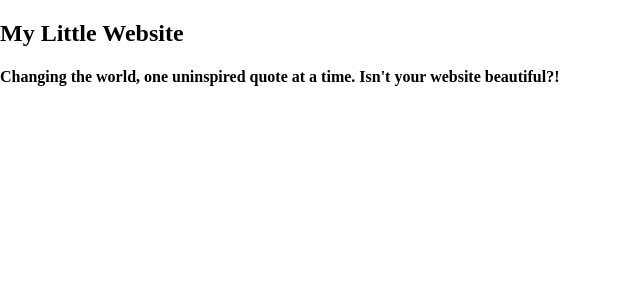
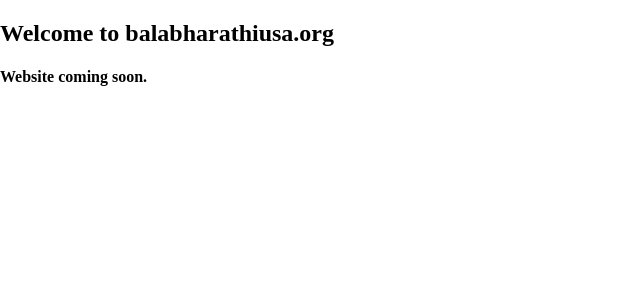
Before and after one commit to dprathipati/dprathipati.github.io, a Jekyll site: the page built from index.html, in a window 1280 px wide. Shown: the top 300 px of the page, without its empty margins (0-640 px from the left). Built offline with Jekyll 4.4.1, drawn with Linux system fonts in a browser that asks for light colours.

Commit message:
added items

```diff
--- a/index.html
+++ b/index.html
@@ -1,7 +1,7 @@
 ---
 layout: default
 title: "Home Page"
-fulltitle: "My New Website | Update Coming August 2004"
+fulltitle: "My New Website | Update Coming Soon"
 excerpt: This is the greatest website on earth. Share! Like! Subscribe! I'm dead inside!
 ---
 <!-- fulltitle: This overrides the default page title, which is "{{page.tite}} | {{site.title}}" -->
@@ -9,6 +9,6 @@ excerpt: This is the greatest website on earth. Share! Like! Subscribe! I'm dead
 
 
 <section>
-  <h1>{{site.title}}</h1>
-  <h4>{{site.tagline}}. Isn't your website beautiful?!</h4>
+  <h1>Welcome to balabharathiusa.org</h1>
+  <h4>Website coming soon.</h4>
 </section>
```
